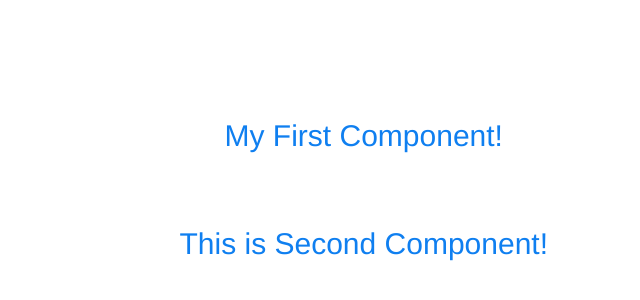
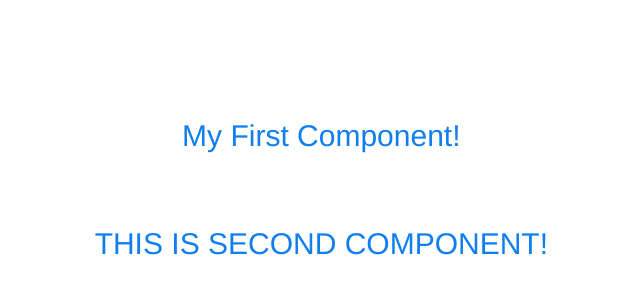
Before and after one commit to ProgrammerSohan/Vue-Js3_Frontend-Dev, a Vue app in the folder s1_ch1/first_app/: page / in a window 1280 px wide. Shown: the part 240-540 px from the top of the page, without its empty margins (92-732 px from the left). Built offline with nearby package versions, Linux system fonts and the light colour scheme.

Commit message:
1.5_title-toUpperCase()

```diff
--- a/s1_ch1/first_app/src/components/Exercise1-02.vue
+++ b/s1_ch1/first_app/src/components/Exercise1-02.vue
@@ -1,6 +1,6 @@
 <template lang="">
     <div>
-        <h1>{{title}}</h1>
+        <h1>{{title.toUpperCase() }}</h1>
     </div>
 </template>
 <script>
```
